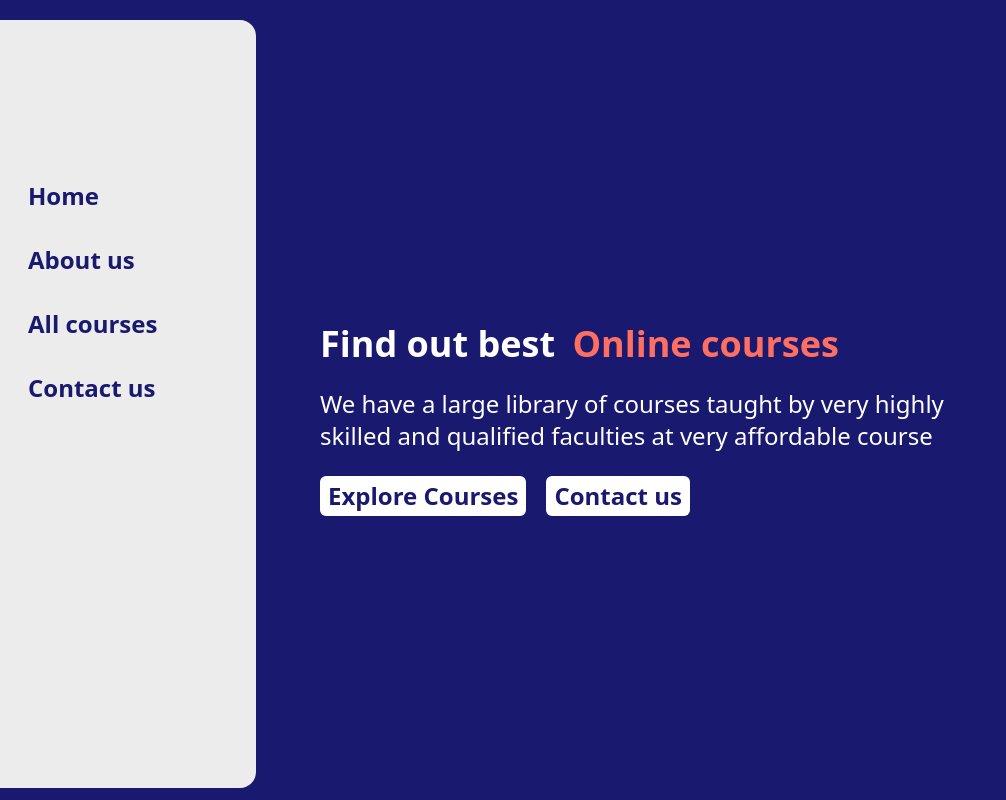
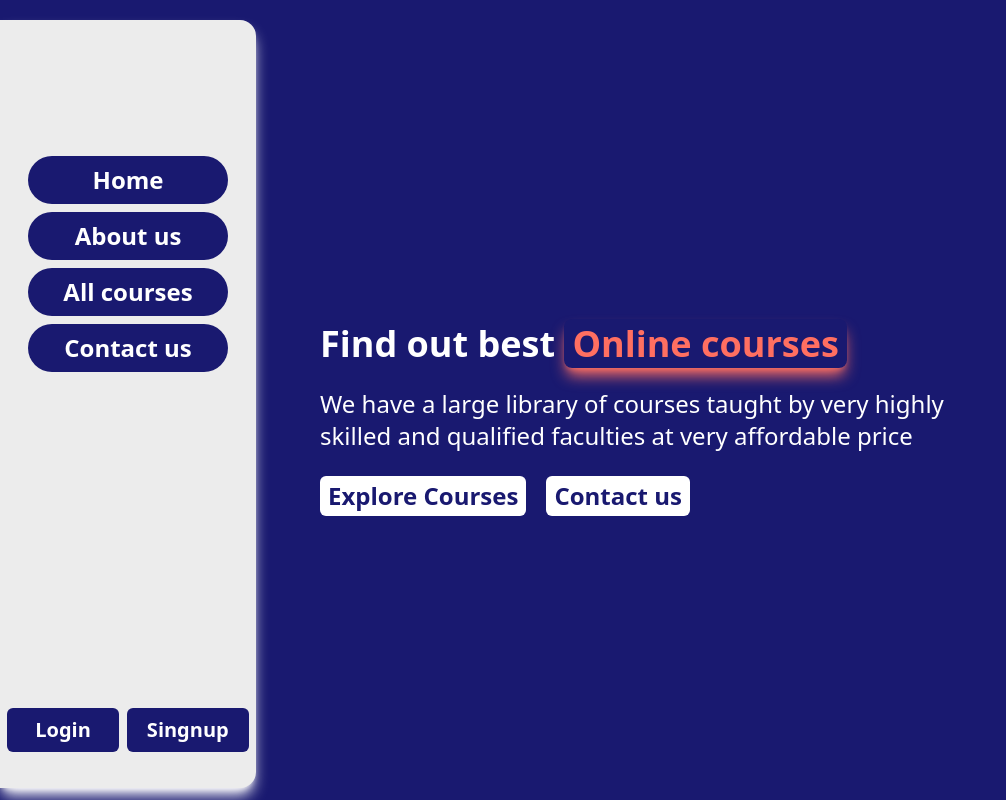
Before and after one commit to harshh-sharma/Fullstack-Learning-management-system, a React (Vite) app in the folder frontend/: page / in a window 1280 px wide. Shown: the whole page, without its empty margins (0-1006 px from the left). Built offline with nearby package versions, Linux system fonts and the light colour scheme.

Commit message:
adding login logout functionality

```diff
--- a/frontend/src/Layouts/HomeLayouts.jsx
+++ b/frontend/src/Layouts/HomeLayouts.jsx
@@ -3,8 +3,16 @@ import { Link } from 'react-router-dom';
 import {AiFillCloseCircle} from "react-icons/ai";
 import {FiMenu} from "react-icons/fi"
 import Footer from '../components/Footer';
+import {useDispatch,useSelector} from "react-redux";
 
 const HomeLayouts = ({children}) => {
+    const dispatch = useDispatch();
+
+    // for checking user is logged in or not
+    const isUserLoggedIn = useSelector(store => store?.auth?.isLogged);
+
+    // for checking the role of the user
+    const userRole = useSelector(store => store?.auth?.role);
 
     const changeWidth = () => {
         const drawerSide = document.getElementsByClassName("drawer-side");
@@ -21,14 +29,16 @@ const HomeLayouts = ({children}) => {
 
     return (
      <div className="h-[100vh] flex">
-        <div className='w-[20%] bg-[#ececec] text-[#191970] font-semibold flex py-20 px-7 text-xl h-[96vh] rounded-r-2xl absolute my-5'>
+        <div className='w-[20%] bg-[#ececec] text-[#191970] font-semibold flex py-20 px-7 text-xl h-[96vh] rounded-r-2xl absolute my-5 shadow-lg shadow-white'>
             <div className='w-full'>
                 <ul className='gap-10 text-2xl w-full pt-[2em] h-full '>
-                    <li className='mt-8'><Link>Home</Link></li>
-                    <li className='mt-8'><Link>About us</Link></li>
-                    <li className='mt-8'><Link>All courses</Link></li>
-                    <li className='mt-8'><Link>Contact us</Link></li>
+                    <li className='mt-2 bg-[#191970] text-white px-2 rounded-full text-center py-2'><Link>Home</Link></li>
+                    {isUserLoggedIn && userRole == "ADMIN" && (<li className='mt-2 bg-[#191970] text-white px-2 rounded-full text-center py-2'><Link>Admin Dashboard</Link></li>)}
+                    <li className='mt-2 bg-[#191970] text-white px-2 rounded-full text-center py-2'><Link>About us</Link></li>
+                    <li className='mt-2 bg-[#191970] text-white px-2 rounded-full text-center py-2'><Link>All courses</Link></li>
+                    <li className='mt-2 bg-[#191970] text-white px-2 rounded-full text-center py-2'><Link>Contact us</Link></li>
                 </ul>
+                {isUserLoggedIn ? (<Link to={"/logout"}><button className='bg-[#191970] text-white px-2 rounded-full text-center py-2'>Logout</button></Link>) : (<div className='flex justify-center items-center gap-2'><Link to={"/login"}><button className='bg-[#191970] text-white px-7 rounded-md text-center py-2'>Login</button></Link><Link to={"/signup"}><button className='bg-[#191970] text-white px-5 rounded-md text-center py-2'>Singnup</button></Link></div>)}
             </div>
         </div>
         {children}
--- a/frontend/src/Pages/HomePage.jsx
+++ b/frontend/src/Pages/HomePage.jsx
@@ -8,8 +8,8 @@ const HomePage = () => {
             <HomeLayouts>
                 <div className='pt-10 text-black flex justify-center items-center gap-10 min-h-screen bg-[#191970] w-full'>
                     <div className='w-1/2 space-y-6 text-2xl'>
-                        <h1 className='text-white font-semibold text-4xl'>Find out best <span className='text-[#FF6F61] rounded-lg  px-2'>Online courses</span></h1>
-                        <p className='text-white'>We have a large library of courses taught by very highly skilled and qualified faculties at very affordable course</p>
+                        <h1 className='text-white font-semibold text-4xl'>Find out best <span className='text-[#FF6F61] shadow-lg shadow-[#FF6F61] rounded-lg  px-2'>Online courses</span></h1>
+                        <p className='text-white'>We have a large library of courses taught by very highly skilled and qualified faculties at very affordable price</p>
                         <div className='flex gap-3 space-x-2'>
                             <Link to={"/courses"}>
                                 <button className='bg-white text-[#191970] font-semibold rounded-md px-2 py-1'>Explore Courses</button>
--- a/frontend/src/redux/Slices/authSlice.js
+++ b/frontend/src/redux/Slices/authSlice.js
@@ -11,4 +11,4 @@ const authSlice = createSlice({
 })
 
 export const {} = authSlice.actions;
-// export default authSlice.reducer;
+export default authSlice.reducer;
--- a/frontend/src/redux/Store.js
+++ b/frontend/src/redux/Store.js
@@ -1,11 +1,22 @@
-import {configureStore} from "@reduxjs/toolkit";
+// import configureStore from "@reduxjs/toolkit";
 // import authSliceReducer from "./Slices/authSlice";
+
+// const appStore = configureStore({
+//     reducer:{
+//         auth:authSliceReducer
+//     },
+//     devtools:true
+// })
+
+// export default appStore;
+
+import { configureStore} from "@reduxjs/toolkit";
+import authSlice from "./Slices/authSlice";
 
 const appStore = configureStore({
     reducer:{
-        // auth:authSliceReducer
-    },
-    devtools:true
+        // auth:authSlice
+    }
 })
 
 export default appStore;
```
